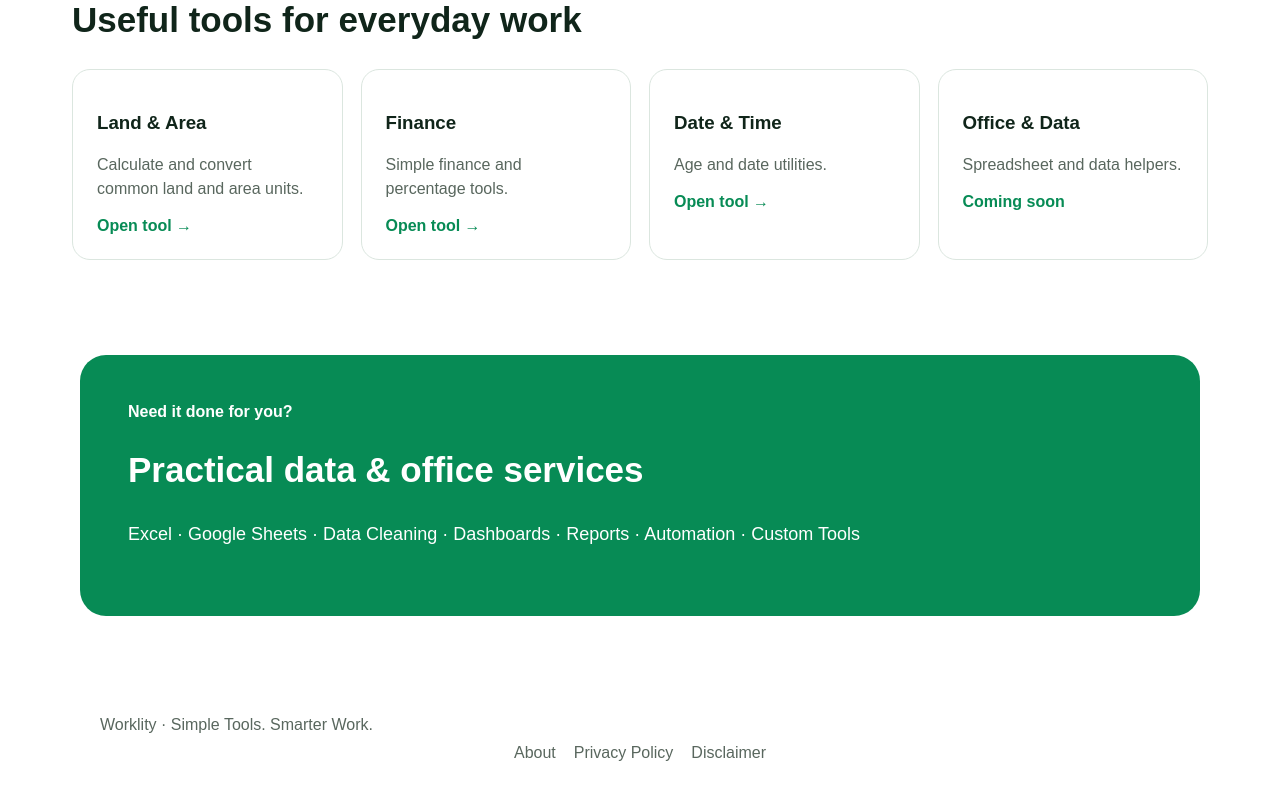
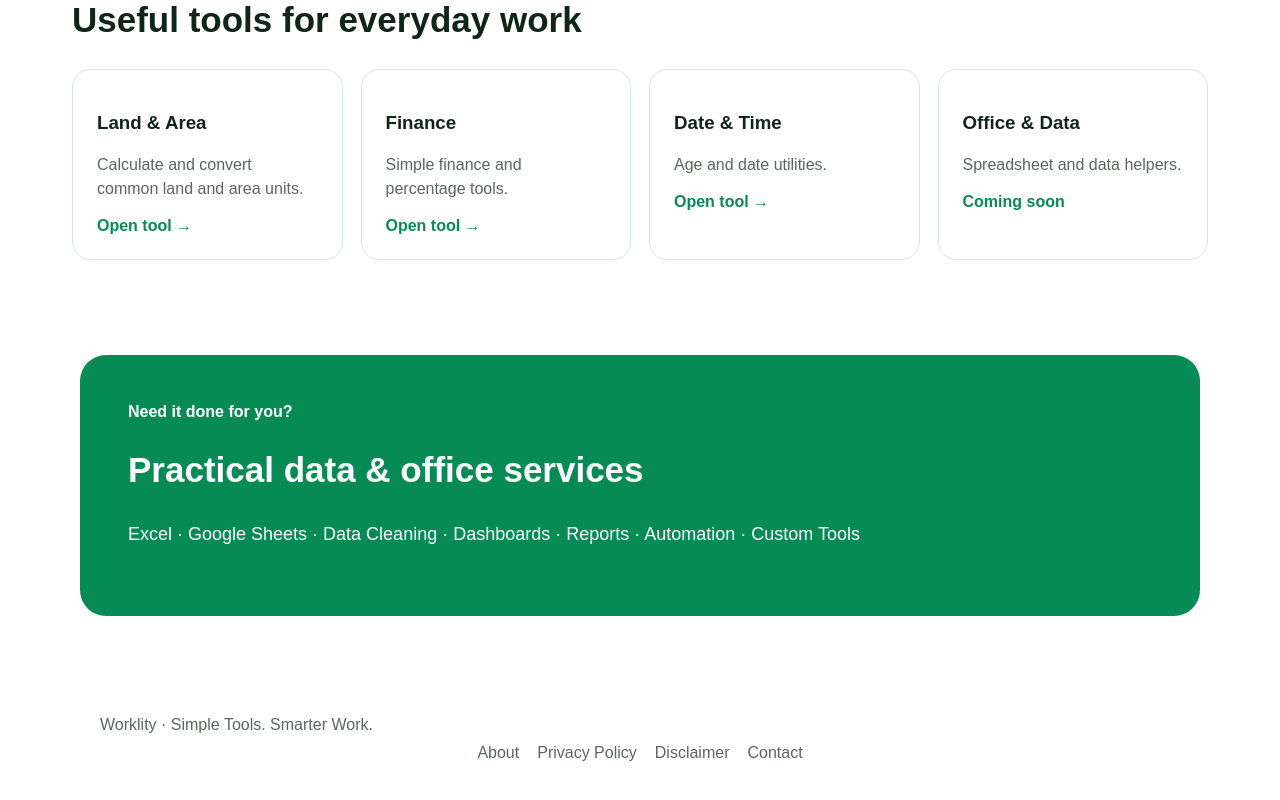
Before and after one commit to Arintri/worklity, a Next.js app: page / in a window 1280 px wide. Shown: the part 698-1498 px from the top of the page. Built offline with nearby package versions, Linux system fonts and the light colour scheme.

Commit message:
Update page.js

```diff
--- a/app/page.js
+++ b/app/page.js
@@ -222,6 +222,9 @@ export default function Home() {
     <Link href="/disclaimer">
   {bn ? "দায়মুক্তি" : "Disclaimer"}
 </Link>
+  <Link href="/contact">
+  {bn ? "যোগাযোগ" : "Contact"}
+</Link>
 </div>
 </footer>
     </main>
```
